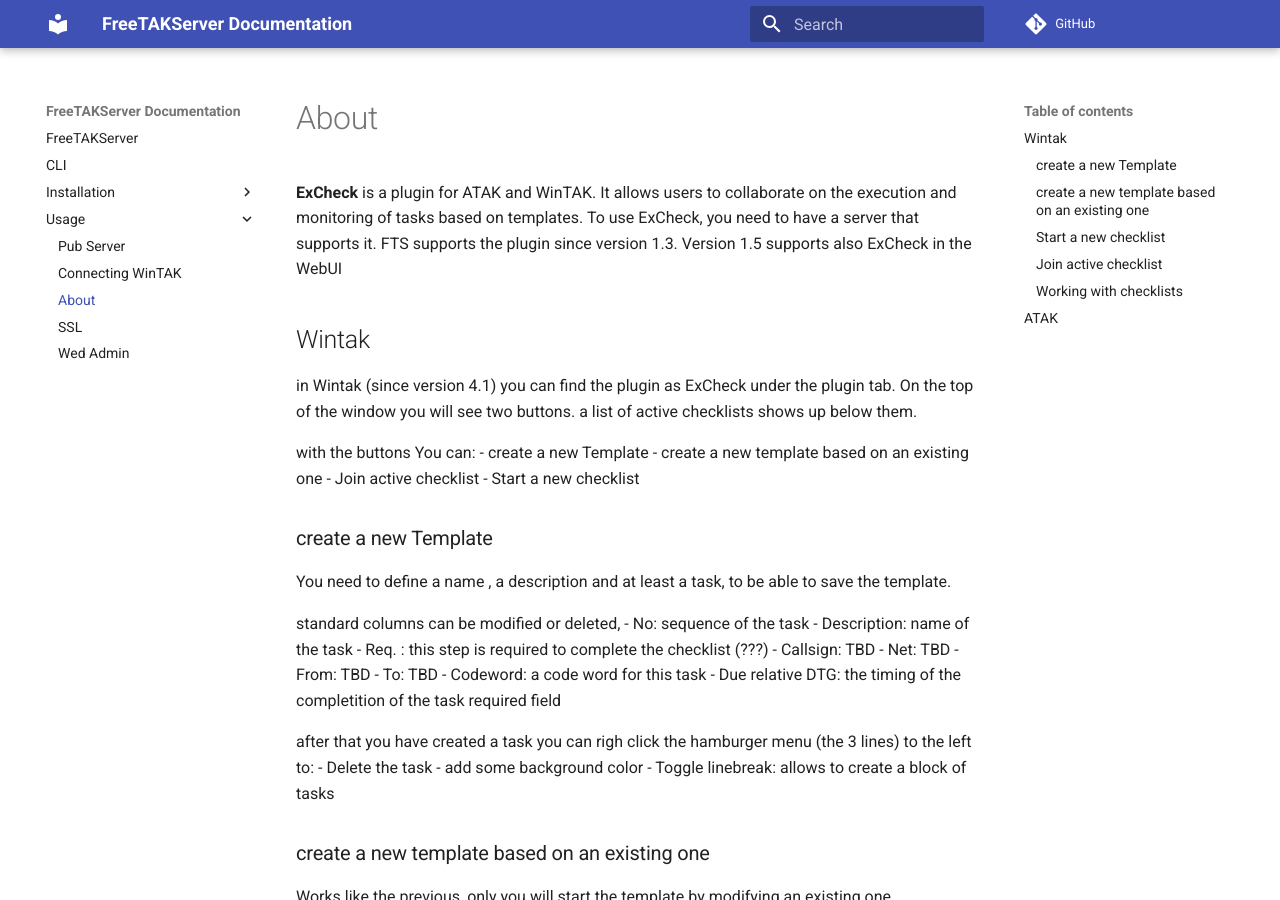
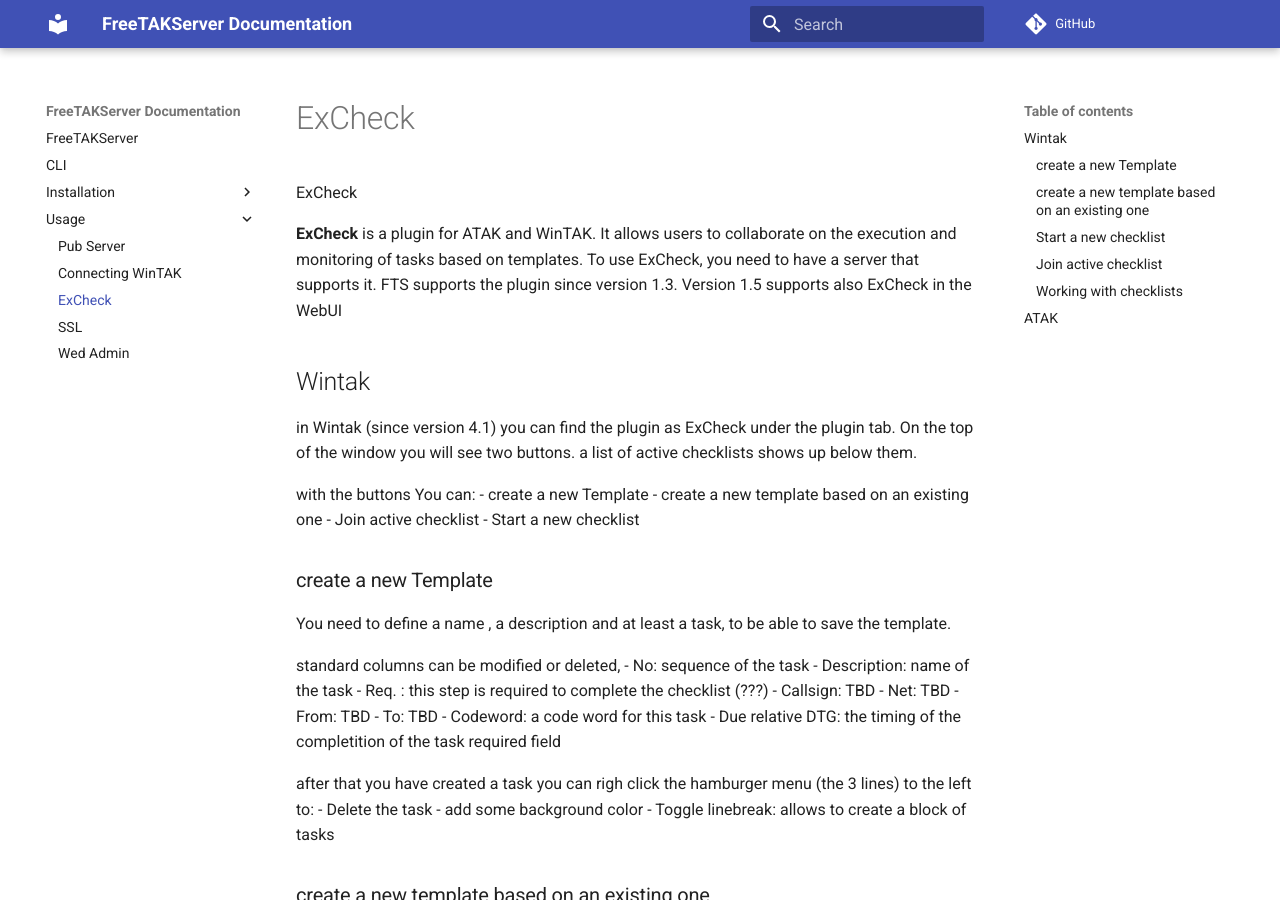
Before and after one commit to FreeTAKTeam/FreeTAKServer-User-Docs, an MkDocs documentation site: the page built from docs/docs/Usage/ExCheck.md, in a window 1280 px wide and 900 px high. Built offline with MkDocs 1.6.1 and Material for MkDocs 9.7.7, drawn with Linux system fonts in a browser that asks for light colours; comment, search, counter and statistics services are not loaded.

Commit message:
Update ExCheck.md

```diff
--- a/docs/docs/Usage/ExCheck.md
+++ b/docs/docs/Usage/ExCheck.md
@@ -1,5 +1,5 @@
+ExCheck
 
-# About
 **ExCheck** is a plugin for ATAK and WinTAK. It allows users to collaborate on the execution and monitoring of tasks based on templates.
 To use ExCheck, you need to have a server that supports it. FTS supports the plugin since version 1.3. Version 1.5 supports also  ExCheck in the WebUI
 
```
